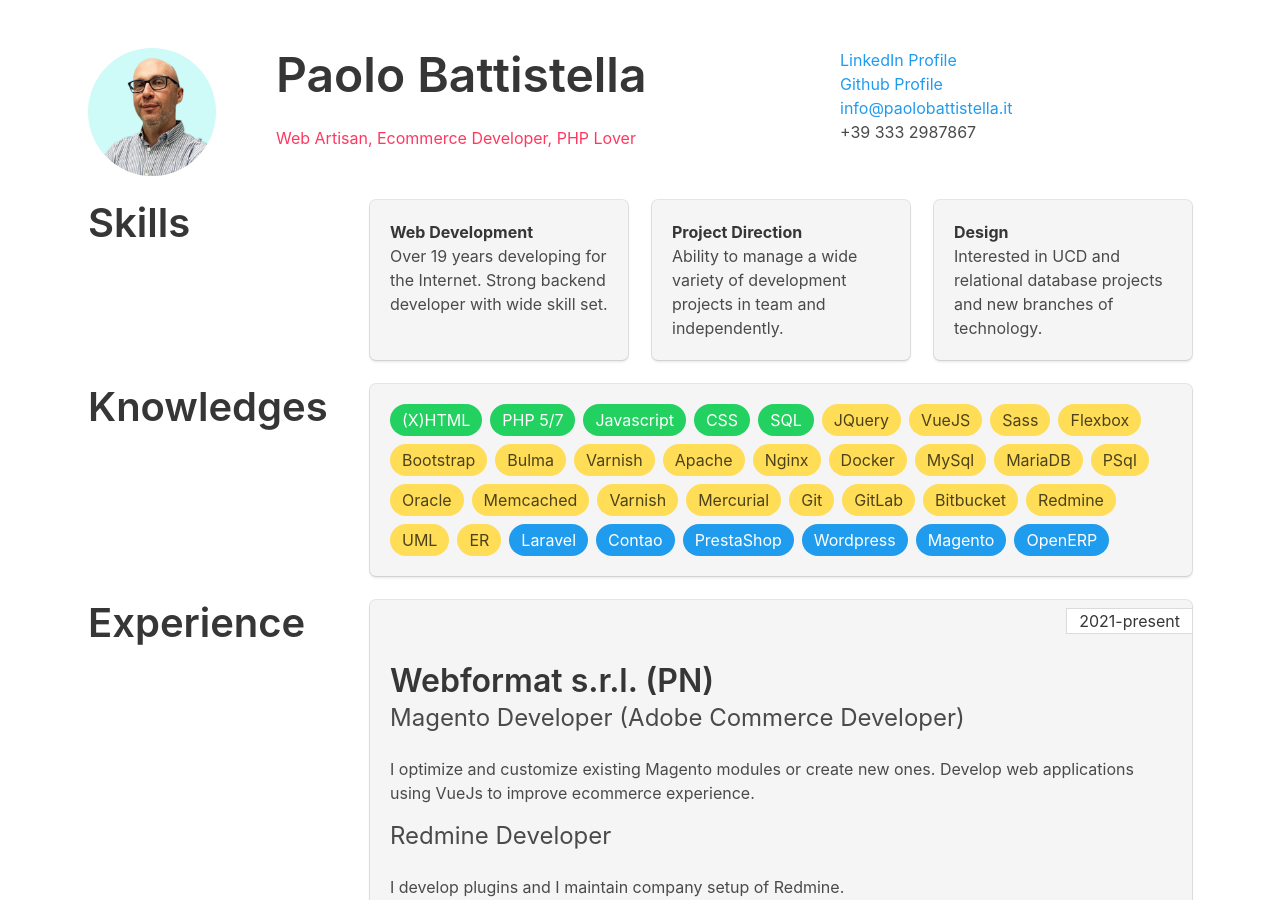
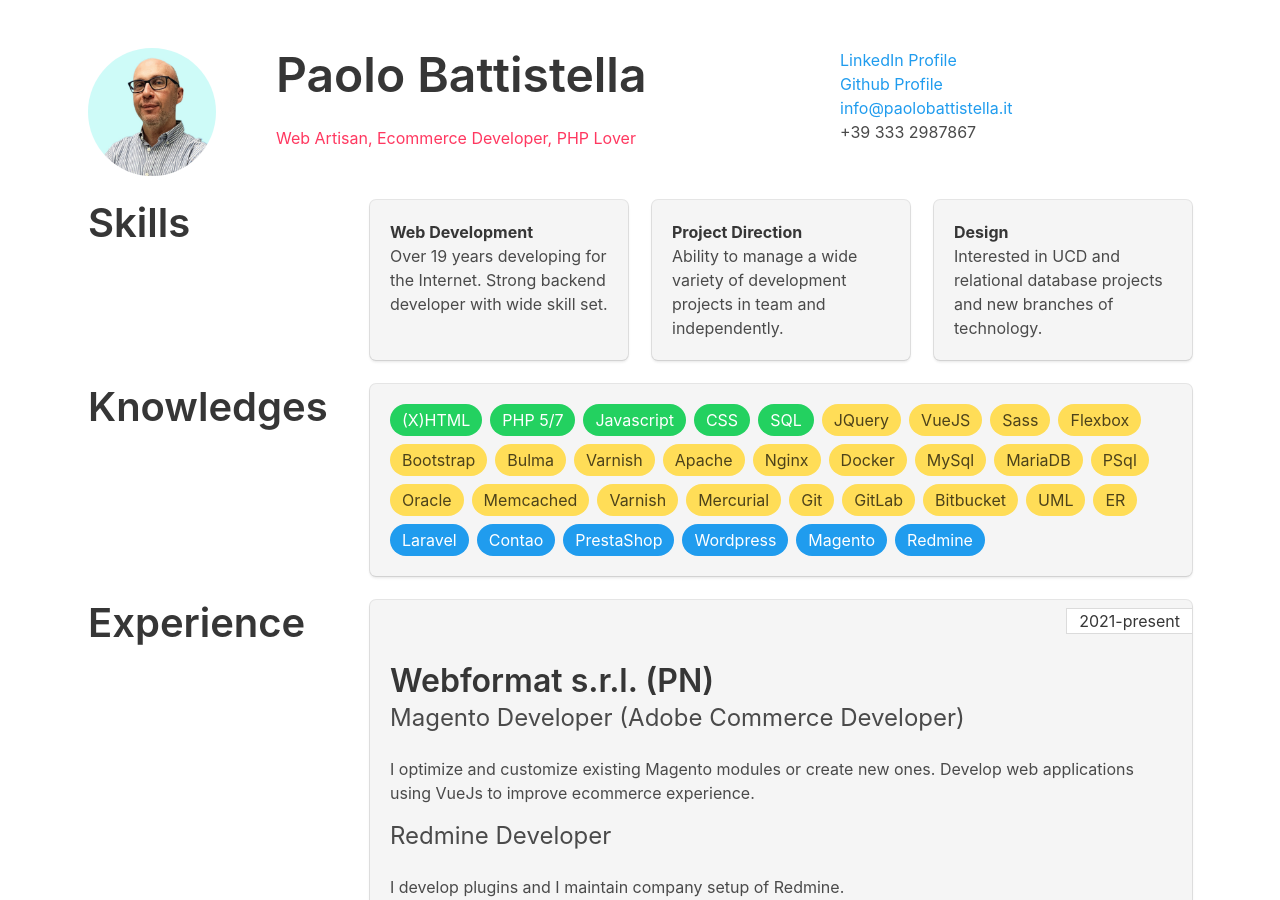
Before and after one commit to paolobattistella/paolobattistella_it, a Jekyll site: the page built from index.html, in a window 1280 px wide and 900 px high. Built offline with Jekyll 4.4.1, drawn with Linux system fonts in a browser that asks for light colours; comment, search, counter and statistics services are not loaded.

Commit message:
UPDATE knowledges

```diff
--- a/index.html
+++ b/index.html
@@ -64,7 +64,6 @@
                 <span class="tag is-warning is-medium is-rounded">Git</span>
                 <span class="tag is-warning is-medium is-rounded">GitLab</span>
                 <span class="tag is-warning is-medium is-rounded">Bitbucket</span>
-                <span class="tag is-warning is-medium is-rounded">Redmine</span>
                 <span class="tag is-warning is-medium is-rounded">UML</span>
                 <span class="tag is-warning is-medium is-rounded">ER</span>
                 <span class="tag is-info is-medium is-rounded">Laravel</span>
@@ -72,7 +71,7 @@
                 <span class="tag is-info is-medium is-rounded">PrestaShop</span>
                 <span class="tag is-info is-medium is-rounded">Wordpress</span>
                 <span class="tag is-info is-medium is-rounded">Magento</span>
-                <span class="tag is-info is-medium is-rounded">OpenERP</span>
+                <span class="tag is-info is-medium is-rounded">Redmine</span>
             </div>
         </div>
     </div>
```
